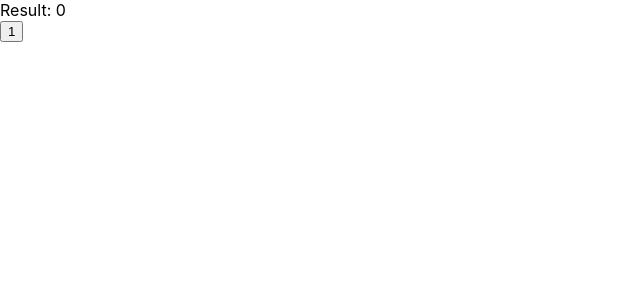
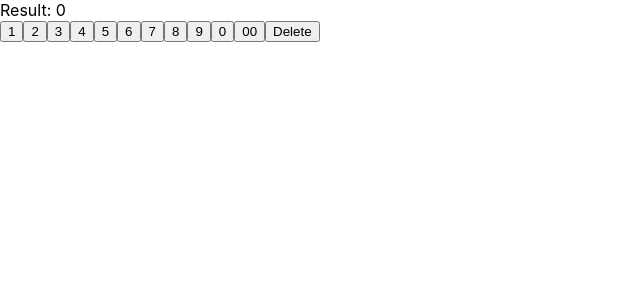
Before and after one commit to apotato369550/react-calculator, a React (Create React App) app: page / in a window 1280 px wide. Shown: the top 300 px of the page, without its empty margins (0-640 px from the left). Built offline with nearby package versions, Linux system fonts and the light colour scheme.

Commit message:
Add other digits and delete button

```diff
--- a/package.json
+++ b/package.json
@@ -6,6 +6,7 @@
     "@testing-library/jest-dom": "^5.14.1",
     "@testing-library/react": "^11.2.7",
     "@testing-library/user-event": "^12.8.3",
+    "bootstrap": "^5.1.1",
     "react": "^17.0.2",
     "react-dom": "^17.0.2",
     "react-scripts": "4.0.3",
--- a/src/App.js
+++ b/src/App.js
@@ -2,17 +2,31 @@ import logo from './logo.svg';
 import './App.css';
 import Digit from './components/digit';
 import Result from './components/result';
+import Delete from './components/delete';
 import React, { useState } from 'react';
 
 function App() {
-  const [result, setResult] = useState(0);
+  const [result, setResult] = useState("0");
   // this aint showing anything...
   // this is like learning how html and javascript interacted all over again tbh...
 
   return (
     <div>
       <Result result={result} />
-      <Digit number={1} setResult={setResult}/>
+
+      <Digit number={"1"} result={result} setResult={setResult}/>
+      <Digit number={"2"} result={result} setResult={setResult}/>
+      <Digit number={"3"} result={result} setResult={setResult}/>
+      <Digit number={"4"} result={result} setResult={setResult}/>
+      <Digit number={"5"} result={result} setResult={setResult}/>
+      <Digit number={"6"} result={result} setResult={setResult}/>
+      <Digit number={"7"} result={result} setResult={setResult}/>
+      <Digit number={"8"} result={result} setResult={setResult}/>
+      <Digit number={"9"} result={result} setResult={setResult}/>
+      <Digit number={"0"} result={result} setResult={setResult}/>
+      <Digit number={"00"} result={result} setResult={setResult}/>
+
+      <Delete result={result} setResult={setResult}/>
 
     </div>
   );
--- /dev/null
+++ b/src/components/delete.jsx
@@ -0,0 +1,16 @@
+import React from 'react';
+
+const Delete = ({result, setResult}) =>{
+    const deleteHandler = (event) => {
+        console.log("Delete handler has been pressed");
+        // result/newresult is not a string
+        setResult(result.substr(0, result.length - 1));
+        return;
+    }
+
+    return (
+        <button onClick={deleteHandler}>Delete</button>
+    )
+}
+
+export default Delete;
--- a/src/components/digit.jsx
+++ b/src/components/digit.jsx
@@ -1,9 +1,9 @@
 import React from "react";
 
-const Digit = ({number, setResult}) => {
+const Digit = ({number, result, setResult}) => {
     const digitHandler = (event) => {
         console.log("digitHandler has been pressed")
-        setResult(event.target.value)
+        setResult(result + "" + event.target.value);
         return;
     }
 
```
Also changed, not shown: 1 other file (tests, documents, lock files or other folders).
